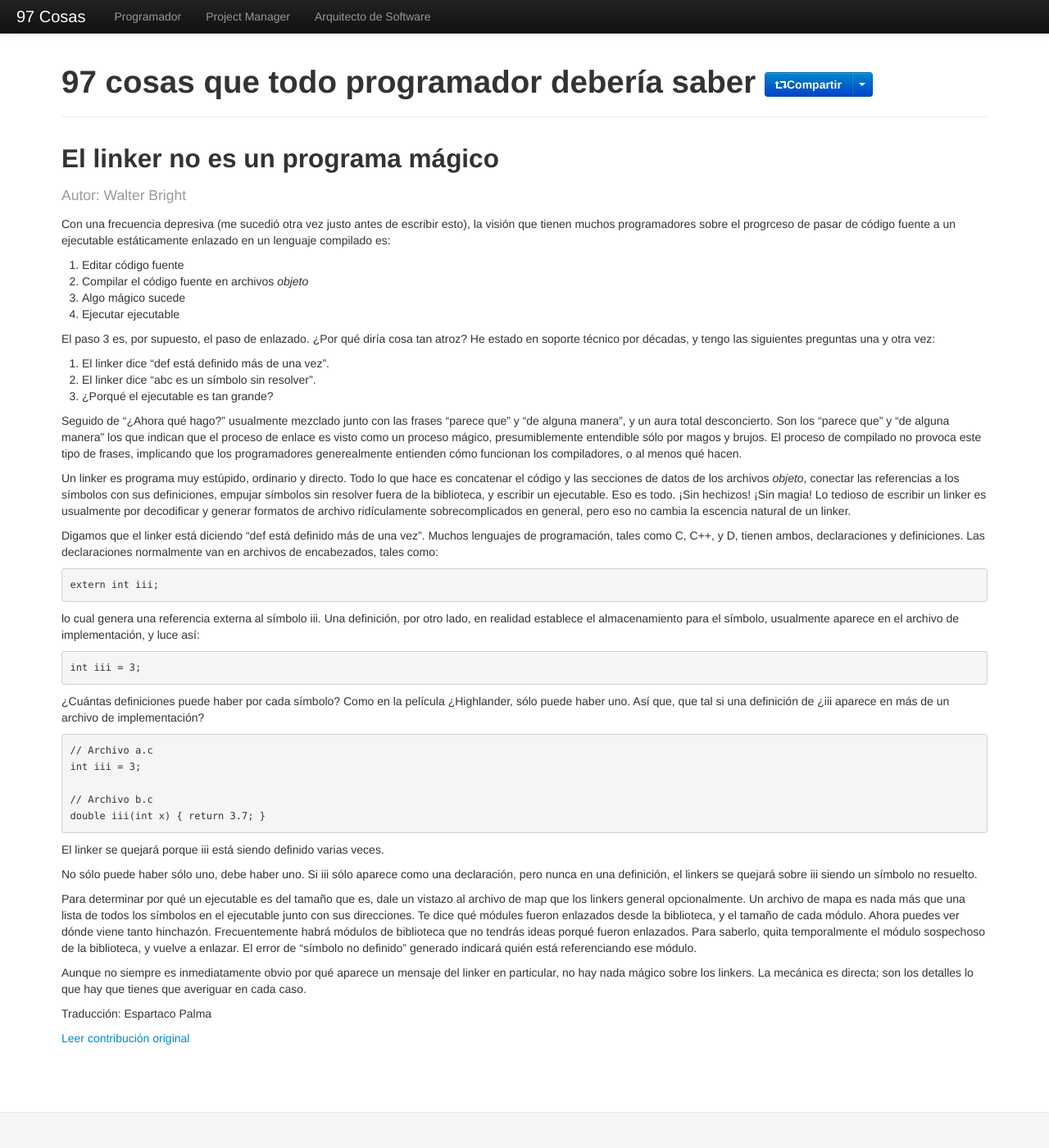
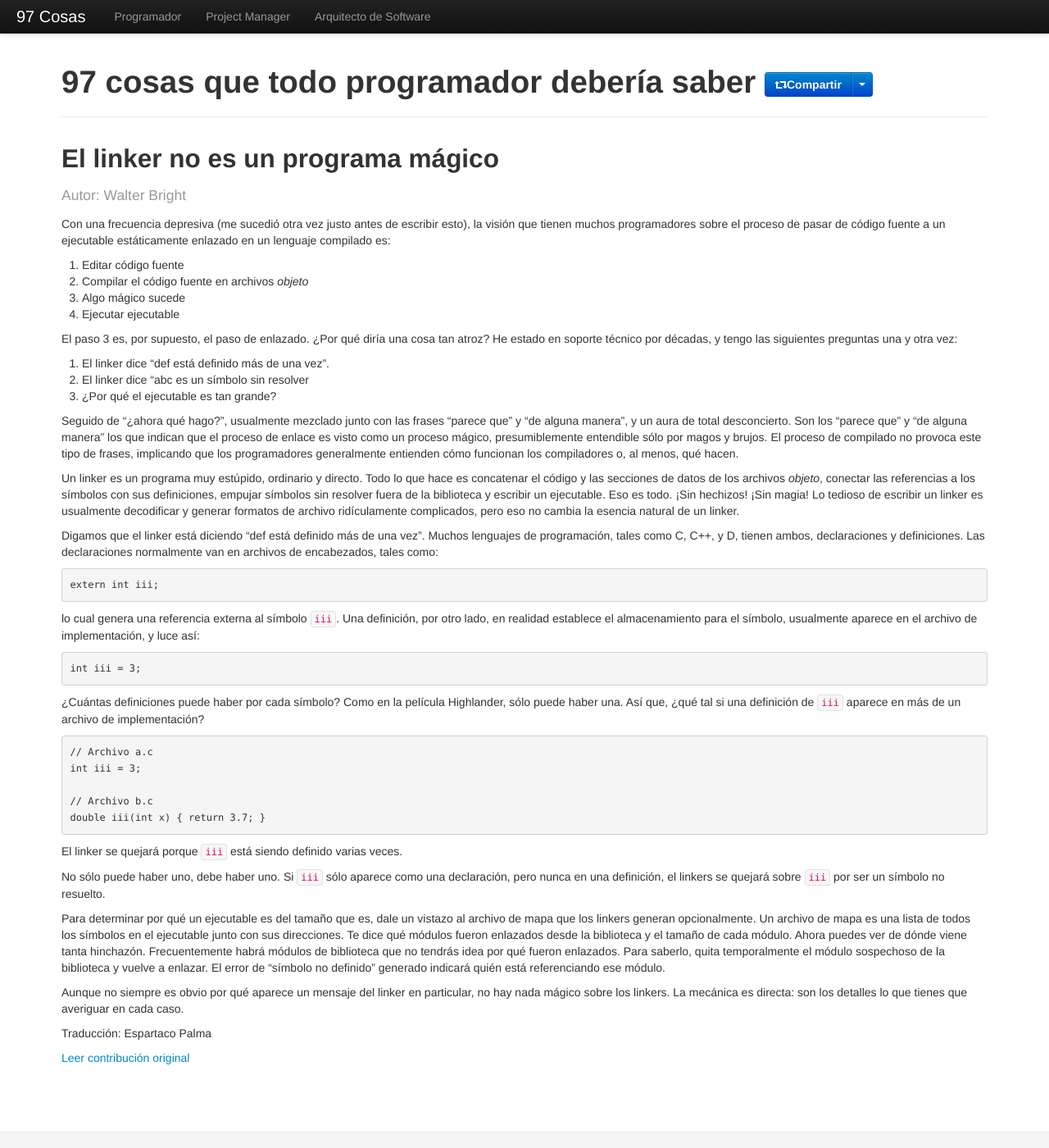
Before and after one commit to esparta/97cosas, a Jekyll site: the page built from programador/linker-no-magico.md, in a window 1280 px wide and 1400 px high. Shown: the whole window at 82% size. Built offline with Jekyll 4.4.1, drawn with Linux system fonts in a browser that asks for light colours; comment, search, counter and statistics services are not loaded.

Commit message:
Spelling corrections on linker-no-magico

```diff
--- a/programador/linker-no-magico.md
+++ b/programador/linker-no-magico.md
@@ -9,56 +9,55 @@ original: http://programmer.97things.oreilly.com/wiki/index.php/The_Linker_Is_no
 
 Con una frecuencia depresiva (me sucedió otra vez justo antes de
 escribir esto), la visión que tienen muchos programadores sobre el
-progrceso de pasar de código fuente a un ejecutable estáticamente
-enlazado en un lenguaje compilado es:
+proceso de pasar de código fuente a un ejecutable estáticamente enlazado
+en un lenguaje compilado es:
 
 1. Editar código fuente
 2. Compilar el código fuente en archivos _objeto_
 3. Algo mágico sucede
 4. Ejecutar ejecutable
 
-El paso 3 es, por supuesto, el paso de enlazado. ¿Por qué diría cosa tan
-atroz? He estado en soporte técnico por décadas, y tengo las siguientes
-preguntas una y otra vez:
+El paso 3 es, por supuesto, el paso de enlazado. ¿Por qué diría una cosa
+tan atroz? He estado en soporte técnico por décadas, y tengo las
+siguientes preguntas una y otra vez:
 
+1. El linker dice “def está definido más de una vez”.
+2. El linker dice “abc es un símbolo sin resolver
+3. ¿Por qué el ejecutable es tan grande?
 
-1. El linker dice "def está definido más de una vez".
-2. El linker dice "abc es un símbolo sin resolver".
-3. ¿Porqué el ejecutable es tan grande?
-
-Seguido de "¿Ahora qué hago?" usualmente mezclado junto con las frases
-"parece que" y "de alguna manera", y un aura total desconcierto. Son los
-"parece que" y "de alguna manera" los que indican que el proceso de
+Seguido de “¿ahora qué hago?”, usualmente mezclado junto con las frases
+“parece que” y “de alguna manera”, y un aura de total desconcierto. Son
+los “parece que” y “de alguna manera” los que indican que el proceso de
 enlace es visto como un proceso mágico, presumiblemente entendible sólo
 por magos y brujos. El proceso de compilado no provoca este tipo de
-frases, implicando que los programadores generealmente entienden cómo
-funcionan los compiladores, o al menos qué hacen.
+frases, implicando que los programadores generalmente entienden cómo
+funcionan los compiladores o, al menos, qué hacen.
 
-Un linker es programa muy estúpido, ordinario y directo. Todo lo que
+Un linker es un programa muy estúpido, ordinario y directo. Todo lo que
 hace es concatenar el código y las secciones de datos de los archivos
 _objeto_, conectar las referencias a los símbolos con sus definiciones,
-empujar símbolos sin resolver fuera de la biblioteca, y escribir un
+empujar símbolos sin resolver fuera de la biblioteca y escribir un
 ejecutable. Eso es todo. ¡Sin hechizos! ¡Sin magia! Lo tedioso de
-escribir un linker es usualmente por decodificar y generar formatos de
-archivo ridículamente sobrecomplicados en general, pero eso no cambia la
-escencia natural de un linker.
+escribir un linker es usualmente decodificar y generar formatos de
+archivo ridículamente complicados, pero eso no cambia la esencia natural
+de un linker.
 
-Digamos que el linker está diciendo "def está definido más de una vez".
+Digamos que el linker está diciendo “def está definido más de una vez”.
 Muchos lenguajes de programación, tales como C, C++, y D, tienen ambos,
 declaraciones y definiciones. Las declaraciones normalmente van en
 archivos de encabezados, tales como:
 
     extern int iii;
 
-lo cual genera una referencia externa al símbolo iii. Una definición,
+lo cual genera una referencia externa al símbolo `iii`. Una definición,
 por otro lado, en realidad establece el almacenamiento para el símbolo,
 usualmente aparece en el archivo de implementación, y luce así:
 
     int iii = 3;
 
 ¿Cuántas definiciones puede haber por cada símbolo? Como en la película
-¿Highlander, sólo puede haber uno. Así que, que tal si una definición de
-¿iii aparece en más de un archivo de implementación?
+Highlander, sólo puede haber una. Así que, ¿qué tal si una definición de
+`iii` aparece en más de un archivo de implementación?
 
     // Archivo a.c
     int iii = 3;
@@ -66,24 +65,23 @@ usualmente aparece en el archivo de implementación, y luce así:
     // Archivo b.c
     double iii(int x) { return 3.7; }
 
-El linker se quejará porque iii está siendo definido varias veces.
+El linker se quejará porque `iii` está siendo definido varias veces.
 
-No sólo puede haber sólo uno, debe haber uno. Si iii sólo aparece como
-una declaración, pero nunca en una definición, el linkers se quejará
-sobre iii siendo un símbolo no resuelto.
+No sólo puede haber uno, debe haber uno. Si `iii` sólo aparece como una
+declaración, pero nunca en una definición, el linkers se quejará sobre
+`iii` por ser un símbolo no resuelto.
 
 Para determinar por qué un ejecutable es del tamaño que es, dale un
-vistazo al archivo de map que los linkers general opcionalmente. Un
-archivo de mapa es nada más que una lista de todos los símbolos en el
-ejecutable junto con sus direcciones. Te dice qué módules fueron
-enlazados desde la biblioteca, y el tamaño de cada módulo. Ahora puedes
-ver dónde viene tanto hinchazón. Frecuentemente habrá módulos de
-biblioteca que no tendrás ideas porqué fueron enlazados. Para saberlo,
-quita temporalmente el módulo sospechoso de la biblioteca, y vuelve a
-enlazar. El error de "símbolo no definido" generado indicará quién está
-referenciando ese módulo.
+vistazo al archivo de mapa que los linkers generan opcionalmente. Un
+archivo de mapa es una lista de todos los símbolos en el ejecutable
+junto con sus direcciones. Te dice qué módulos fueron enlazados desde la
+biblioteca y el tamaño de cada módulo. Ahora puedes ver de dónde viene
+tanta hinchazón. Frecuentemente habrá módulos de biblioteca que no
+tendrás idea por qué fueron enlazados. Para saberlo, quita temporalmente
+el módulo sospechoso de la biblioteca y vuelve a enlazar. El error de
+“símbolo no definido” generado indicará quién está referenciando ese
+módulo.
 
-Aunque no siempre es inmediatamente obvio por qué aparece un mensaje del
-linker en particular, no hay nada mágico sobre los linkers. La mecánica
-es directa; son los detalles lo que hay que tienes que averiguar en cada
-caso.
+Aunque no siempre es obvio por qué aparece un mensaje del linker en
+particular, no hay nada mágico sobre los linkers. La mecánica es
+directa: son los detalles lo que tienes que averiguar en cada caso.
```
